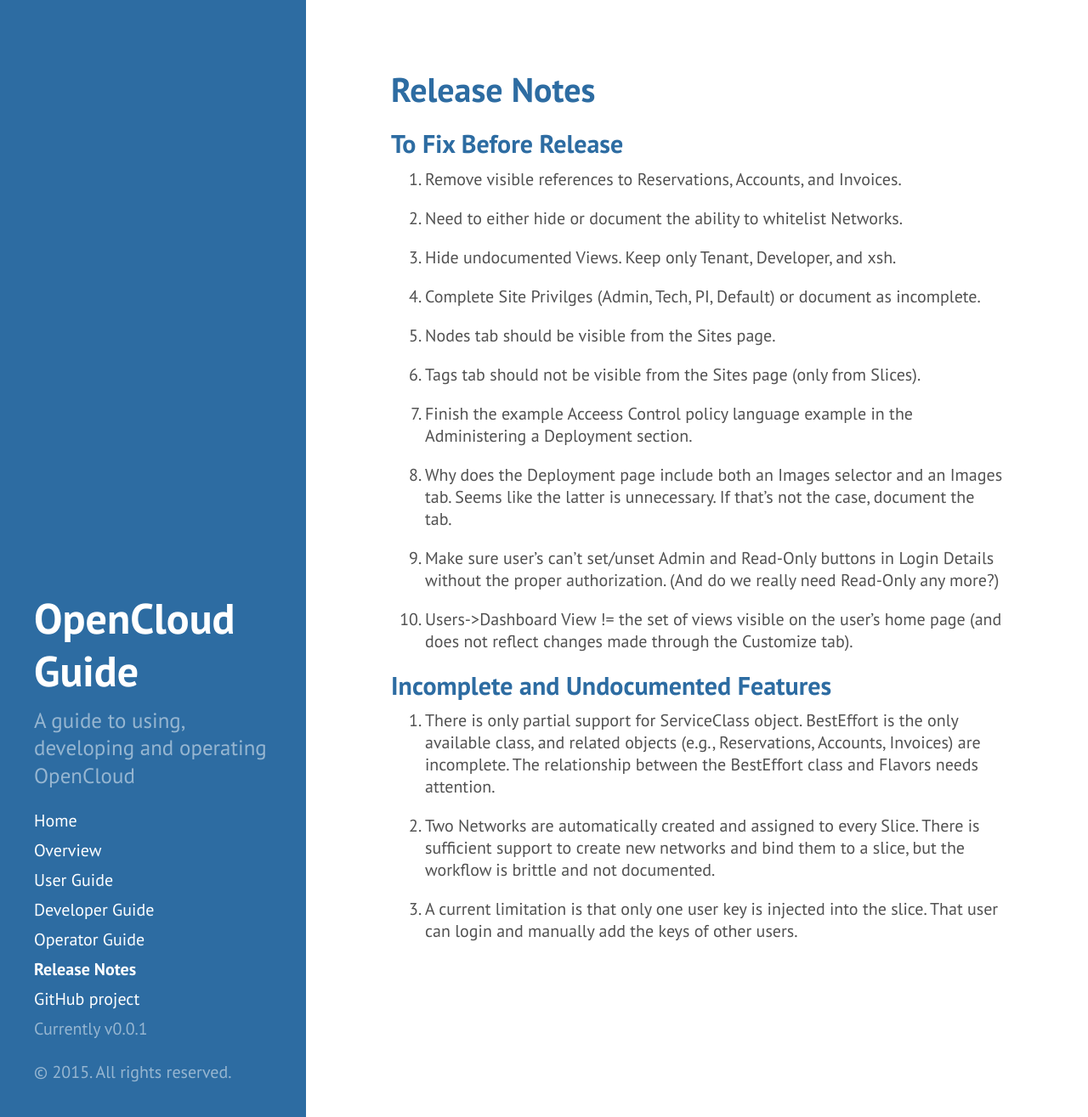
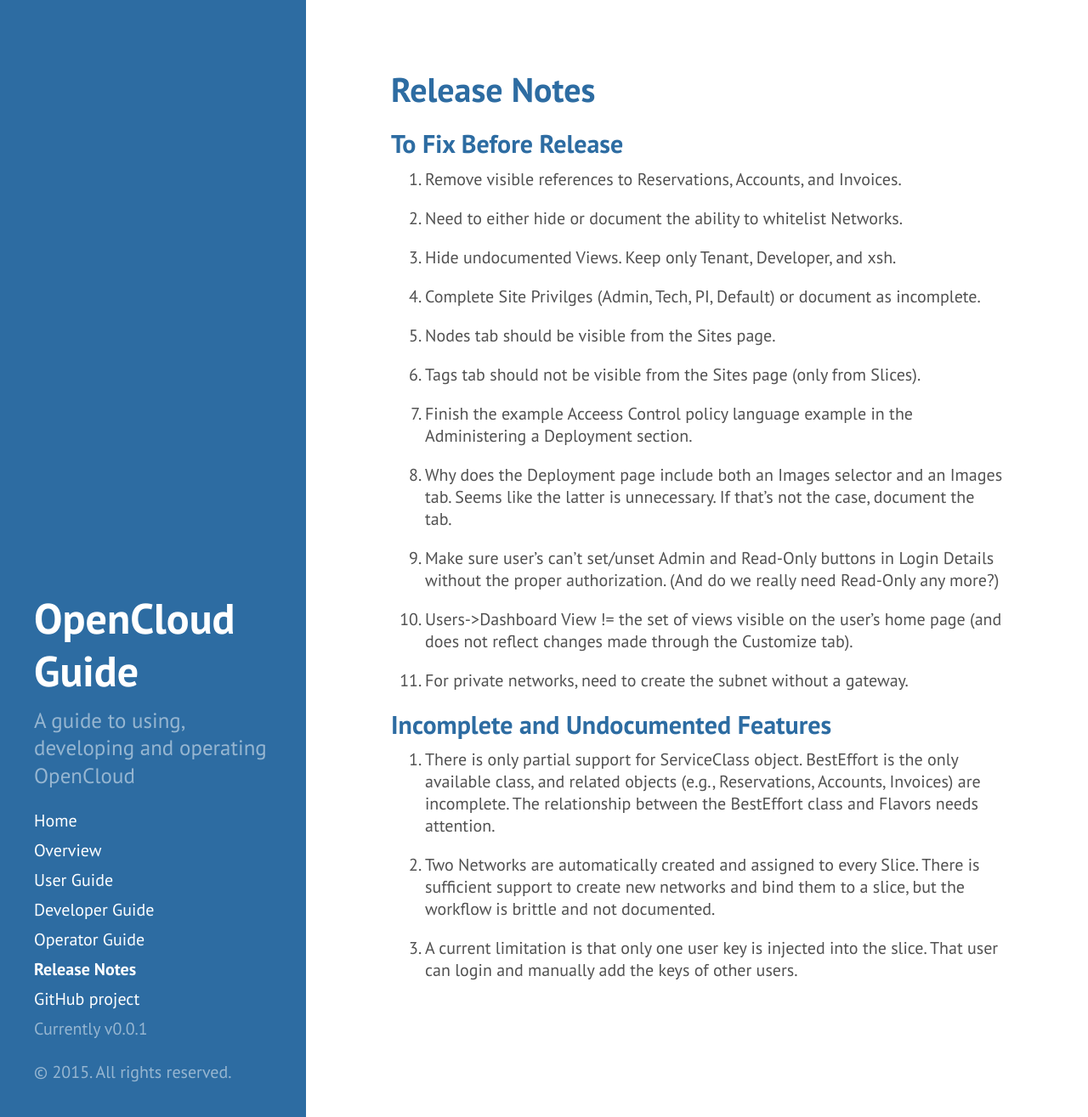
Before and after one commit to open-cloud/open-cloud.github.io.old, a Jekyll site: the page built from 4_notes.md, in a window 1280 px wide and 1315 px high. Shown: the whole window at 85% size. Built offline with Jekyll 4.4.1, drawn with Linux system fonts in a browser that asks for light colours; Markdown is read by kramdown in place of the engine named in the settings.

Commit message:
Update 4_notes.md

```diff
--- a/4_notes.md
+++ b/4_notes.md
@@ -35,6 +35,8 @@
    home page (and does not reflect changes made through the Customize
    tab).
 
+11. For private networks, need to create the subnet without a gateway.
+
 ##Incomplete and Undocumented Features
 
 1. There is only partial support for ServiceClass object.
```
